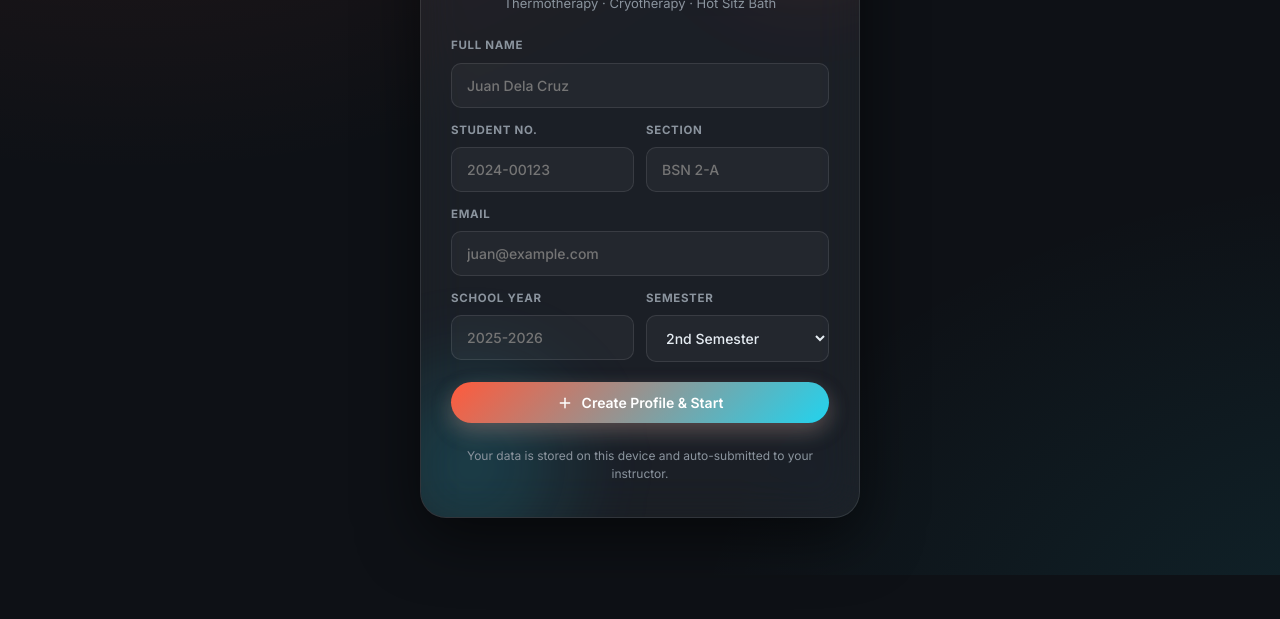
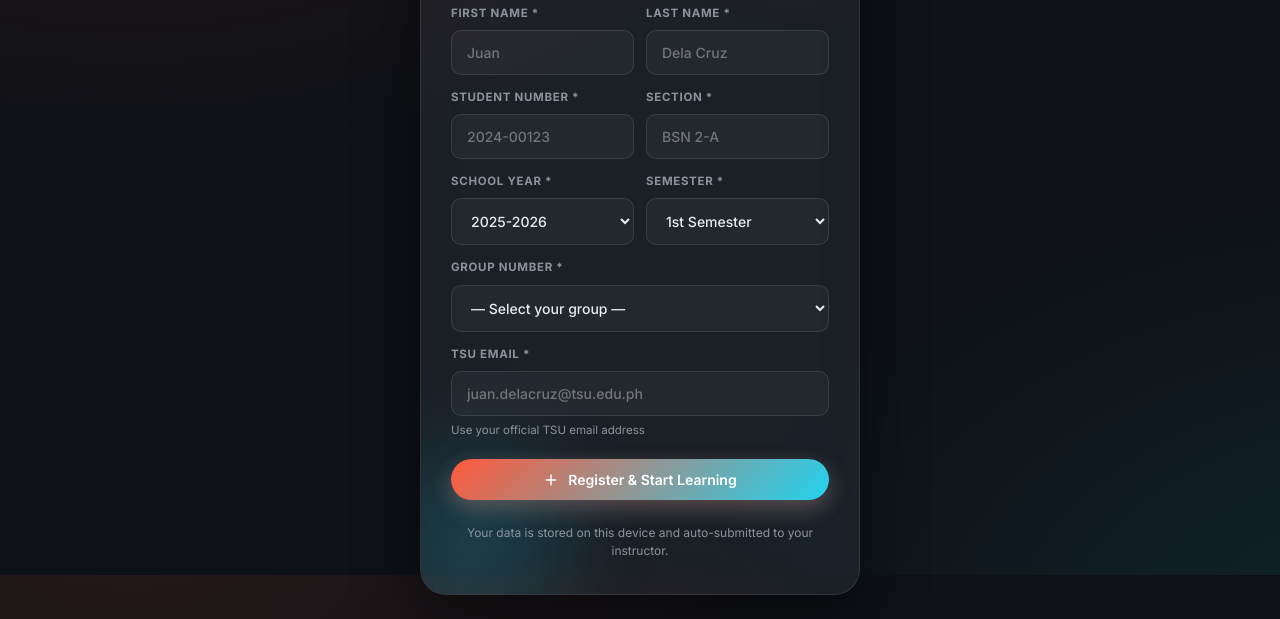
Before and after one commit to jemuelmari/hc-mastery, a plain HTML site: page index.html in a window 1280 px wide. Shown: the part 225-844 px from the top of the page. Before the commit the page ends 800 px from the top, so only its background shows below. Drawn offline with Linux system fonts and the light colour scheme.

Commit message:
Update index.html

```diff
--- a/index.html
+++ b/index.html
@@ -682,42 +682,67 @@ button{font-family:inherit;cursor:pointer;border:none;background:none;color:inhe
     <h1>Hot &amp; Cold Assessment Mastery</h1>
     <p class="tag">Thermotherapy · Cryotherapy · Hot Sitz Bath</p>
 
-    <div class="form" id="authForm">
-      <div class="field">
-        <label>Full Name</label>
-        <input type="text" id="regName" placeholder="Juan Dela Cruz" autocomplete="name" />
-      </div>
+        <div class="form" id="authForm">
       <div class="field-row">
         <div class="field">
-          <label>Student No.</label>
-          <input type="text" id="regNo" placeholder="2024-00123" autocomplete="off" />
+          <label>First Name *</label>
+          <input type="text" id="regFirst" placeholder="Juan" autocomplete="given-name" />
         </div>
         <div class="field">
-          <label>Section</label>
-          <input type="text" id="regSection" placeholder="BSN 2-A" autocomplete="off" />
-        </div>
-      </div>
-      <div class="field">
-        <label>Email</label>
-        <input type="email" id="regEmail" placeholder="juan@example.com" autocomplete="email" />
+          <label>Last Name *</label>
+          <input type="text" id="regLast" placeholder="Dela Cruz" autocomplete="family-name" />
+        </div>
       </div>
       <div class="field-row">
         <div class="field">
-          <label>School Year</label>
-          <input type="text" id="regSY" placeholder="2025-2026" />
+          <label>Student Number *</label>
+          <input type="text" id="regNo" placeholder="2024-00123" autocomplete="off" />
         </div>
         <div class="field">
-          <label>Semester</label>
+          <label>Section *</label>
+          <input type="text" id="regSection" placeholder="BSN 2-A" autocomplete="off" />
+        </div>
+      </div>
+      <div class="field-row">
+        <div class="field">
+          <label>School Year *</label>
+          <select id="regSY">
+            <option value="2024-2025">2024-2025</option>
+            <option value="2025-2026" selected>2025-2026</option>
+            <option value="2026-2027">2026-2027</option>
+          </select>
+        </div>
+        <div class="field">
+          <label>Semester *</label>
           <select id="regSem">
-            <option value="1st Semester">1st Semester</option>
-            <option value="2nd Semester" selected>2nd Semester</option>
+            <option value="1st Semester" selected>1st Semester</option>
+            <option value="2nd Semester">2nd Semester</option>
             <option value="Summer">Summer</option>
           </select>
         </div>
       </div>
+      <div class="field">
+        <label>Group Number *</label>
+        <select id="regGroup">
+          <option value="">— Select your group —</option>
+          <option value="Group 1">Group 1</option>
+          <option value="Group 2">Group 2</option>
+          <option value="Group 3">Group 3</option>
+          <option value="Group 4">Group 4</option>
+          <option value="Group 5">Group 5</option>
+          <option value="Group 6">Group 6</option>
+          <option value="Group 7">Group 7</option>
+          <option value="Group 8">Group 8</option>
+        </select>
+      </div>
+      <div class="field">
+        <label>TSU Email *</label>
+        <input type="email" id="regEmail" placeholder="juan.delacruz@tsu.edu.ph" autocomplete="email" />
+        <p style="font-size:11.5px;color:var(--muted);margin-top:6px;">Use your official TSU email address</p>
+      </div>
       <button class="btn primary block ripple" id="btnRegister" style="margin-top:6px;">
         <svg viewBox="0 0 24 24" fill="none" stroke="currentColor" stroke-width="2.2" stroke-linecap="round" stroke-linejoin="round"><path d="M5 12h14"/><path d="M12 5v14"/></svg>
-        Create Profile & Start
+        Register &amp; Start Learning
       </button>
       <p style="text-align:center;color:var(--muted);font-size:12px;margin-top:10px;">
         Your data is stored on this device and auto-submitted to your instructor.
```
